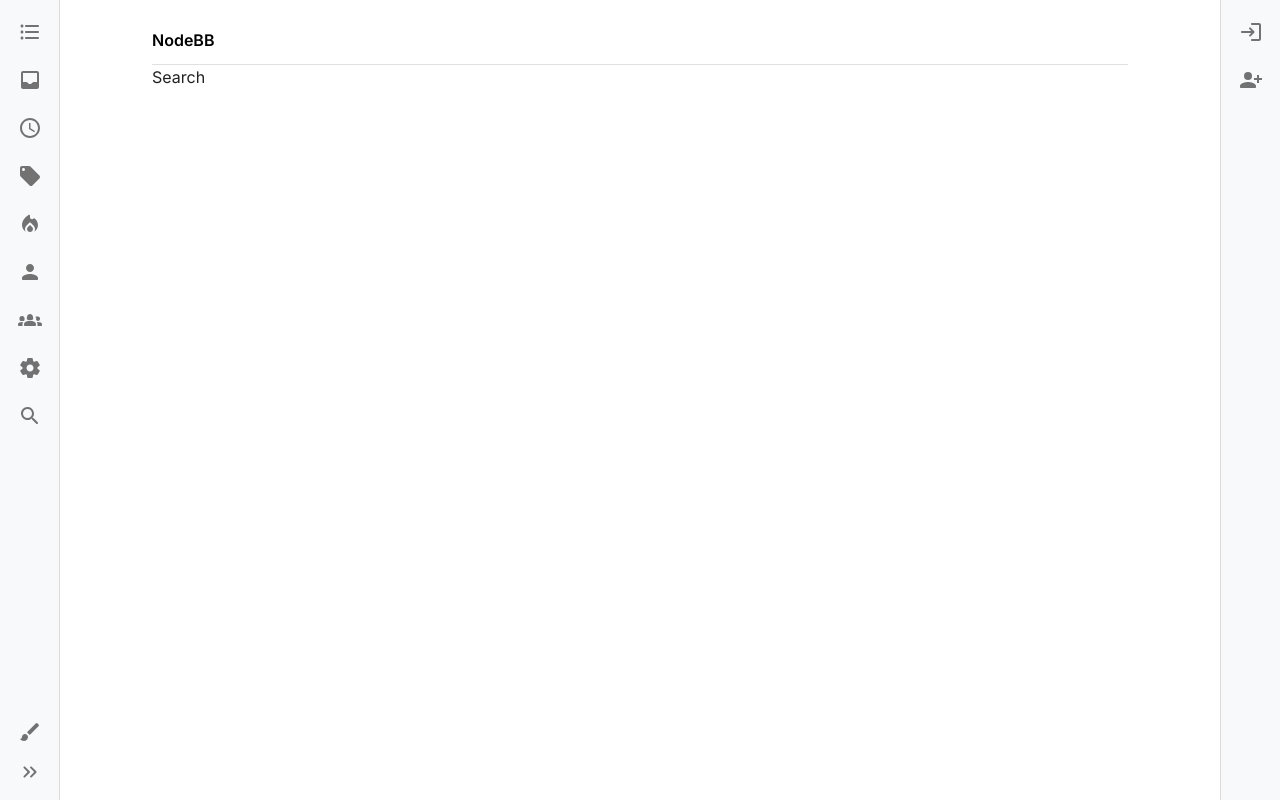
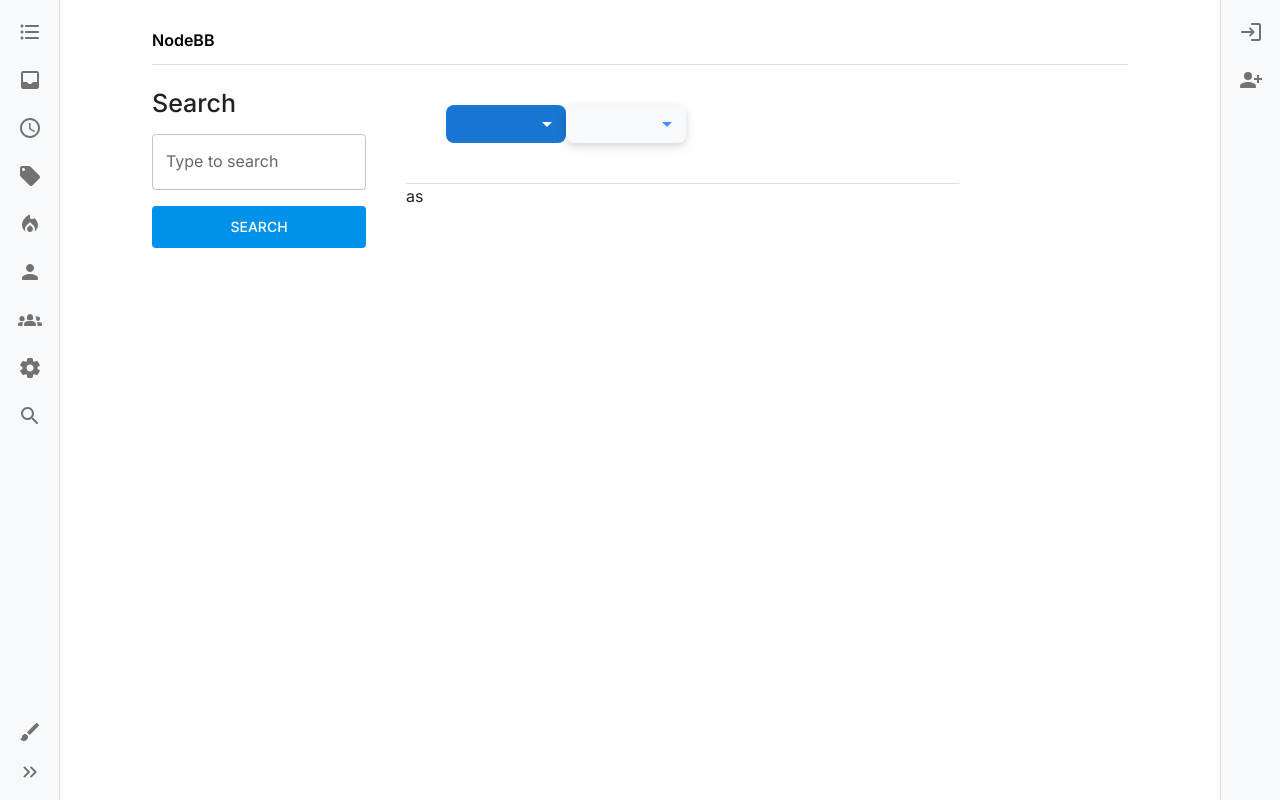
Before and after one commit to sorenaV/project-creative, a Next.js app: page /search in a window 1280 px wide. Built offline with nearby package versions, Linux system fonts and the light colour scheme.

Commit message:
Implement Search page structure

```diff
--- /dev/null
+++ b/app/_components/SearchSelect.tsx
@@ -0,0 +1,98 @@
+"use client";
+import { Box, FormControl, InputLabel, MenuItem, Select } from "@mui/material";
+import { useState } from "react";
+
+function SearchSelect() {
+  const [age, setAge] = useState("");
+
+  const handleChange = (event: SelectChangeEvent) => {
+    setAge(event.target.value as string);
+  };
+
+  return (
+    <Box>
+      <FormControl>
+        <Select
+          labelId="demo-simple-select-label"
+          id="demo-simple-select"
+          value={age}
+          label="Age"
+          sx={{
+            borderRadius: 2,
+            width: 120,
+            fontSize: 15,
+            backgroundColor: "primary.main",
+            color: "#fff",
+            padding: "8px 16px",
+            "& .MuiSelect-select": {
+              padding: 0,
+              display: "flex",
+              alignItems: "center",
+            },
+            "& .MuiOutlinedInput-notchedOutline": {
+              borderColor: "transparent",
+            },
+            "&:hover .MuiOutlinedInput-notchedOutline": {
+              borderColor: "transparent",
+            },
+            "&.Mui-focused .MuiOutlinedInput-notchedOutline": {
+              borderColor: "transparent",
+            },
+            "& .MuiSelect-icon": {
+              color: "#fff",
+            },
+          }}
+          onChange={handleChange}
+        >
+          <MenuItem value="">none</MenuItem>
+          <MenuItem value={20}>Twenty</MenuItem>
+          <MenuItem value={30}>Thirty</MenuItem>
+        </Select>
+      </FormControl>
+      <FormControl>
+        <Select
+          labelId="demo-simple-select-label"
+          id="demo-simple-select"
+          value={age}
+          label="Age"
+          sx={{
+            borderRadius: 2,
+            boxShadow:
+              "0 4px 12px rgba(0, 0, 0, 0.1), 0 2px 6px rgba(0, 0, 0, 0.08)",
+            transition: "box-shadow 0.3s ease-in-out",
+            width: 120,
+            border: "1px #dee2e6",
+            fontSize: 15,
+            backgroundColor: "#f8f9fa",
+            color: "#000",
+            padding: "8px 16px",
+            "& .MuiSelect-select": {
+              padding: 0,
+              display: "flex",
+              alignItems: "center",
+            },
+            "& .MuiOutlinedInput-notchedOutline": {
+              borderColor: "transparent",
+            },
+            "&:hover .MuiOutlinedInput-notchedOutline": {
+              borderColor: "transparent",
+            },
+            "&.Mui-focused .MuiOutlinedInput-notchedOutline": {
+              borderColor: "transparent",
+            },
+            "& .MuiSelect-icon": {
+              color: "#4890fc",
+            },
+          }}
+          onChange={handleChange}
+        >
+          <MenuItem value="">none</MenuItem>
+          <MenuItem value={20}>Twenty</MenuItem>
+          <MenuItem value={30}>Thirty</MenuItem>
+        </Select>
+      </FormControl>
+    </Box>
+  );
+}
+
+export default SearchSelect;
--- a/app/page.tsx
+++ b/app/page.tsx
@@ -1,22 +1,22 @@
-import { Box, Grid } from "@mui/material";
 import Card from "./_components/Card";
 import Message from "./_components/Message";
+import Grid2 from "@mui/material/Unstable_Grid2/Grid2";
 
 export default function Home() {
   return (
-    <Grid
+    <Grid2
       container
       sx={{
         justifyContent: "center",
         marginTop: "2rem",
       }}
     >
-      <Grid xs={12} md={8}>
+      <Grid2 xs={12} md={8}>
         <Card />
-      </Grid>
-      <Grid xs={12} md={4}>
+      </Grid2>
+      <Grid2 xs={12} md={4}>
         <Message />
-      </Grid>
-    </Grid>
+      </Grid2>
+    </Grid2>
   );
 }
--- a/app/search/page.tsx
+++ b/app/search/page.tsx
@@ -1,11 +1,74 @@
+import {
+  Box,
+  Button,
+  Divider,
+  Stack,
+  TextField,
+  Typography,
+} from "@mui/material";
+import { lightBlue } from "@mui/material/colors";
+import Grid2 from "@mui/material/Unstable_Grid2/Grid2";
+
 import { Metadata } from "next";
+import SearchSelect from "../_components/SearchSelect";
 
 export const metadata: Metadata = {
   title: "Search",
 };
 
 function Page(): JSX.Element {
-  return <div>Search</div>;
+  return (
+    <Grid2 container spacing={5}>
+      <Grid2 xs={12} md={3}>
+        <Typography
+          variant="h1"
+          component="h1"
+          sx={{ fontSize: 25, mt: 3, fontWeight: 500 }}
+        >
+          Search
+        </Typography>
+        <TextField
+          id="outlined-basic"
+          label="Type to search"
+          variant="outlined"
+          sx={{
+            mt: 2,
+            fontSize: 12,
+            width: "100%",
+            display: "Block",
+            "&:hover .MuiOutlinedInput-root .MuiOutlinedInput-notchedOutline": {
+              borderColor: "blue", // Change the border color on hover
+            },
+            "&:hover .MuiInputLabel-root": {
+              color: "blue", // Change the label color on hover
+              fontSize: 12,
+            },
+          }}
+        />
+        <Button
+          sx={{
+            backgroundColor: lightBlue["A700"],
+            color: "#fff",
+            mt: 2,
+            width: 1,
+            height: "42px",
+          }}
+        >
+          Search
+        </Button>
+      </Grid2>
+
+      <Grid2 xs={12} md={7}>
+        <Stack>
+          <Box padding={5}>
+            <SearchSelect />
+          </Box>
+          <Divider />
+          <Box>as</Box>
+        </Stack>
+      </Grid2>
+    </Grid2>
+  );
 }
 
 export default Page;
```
